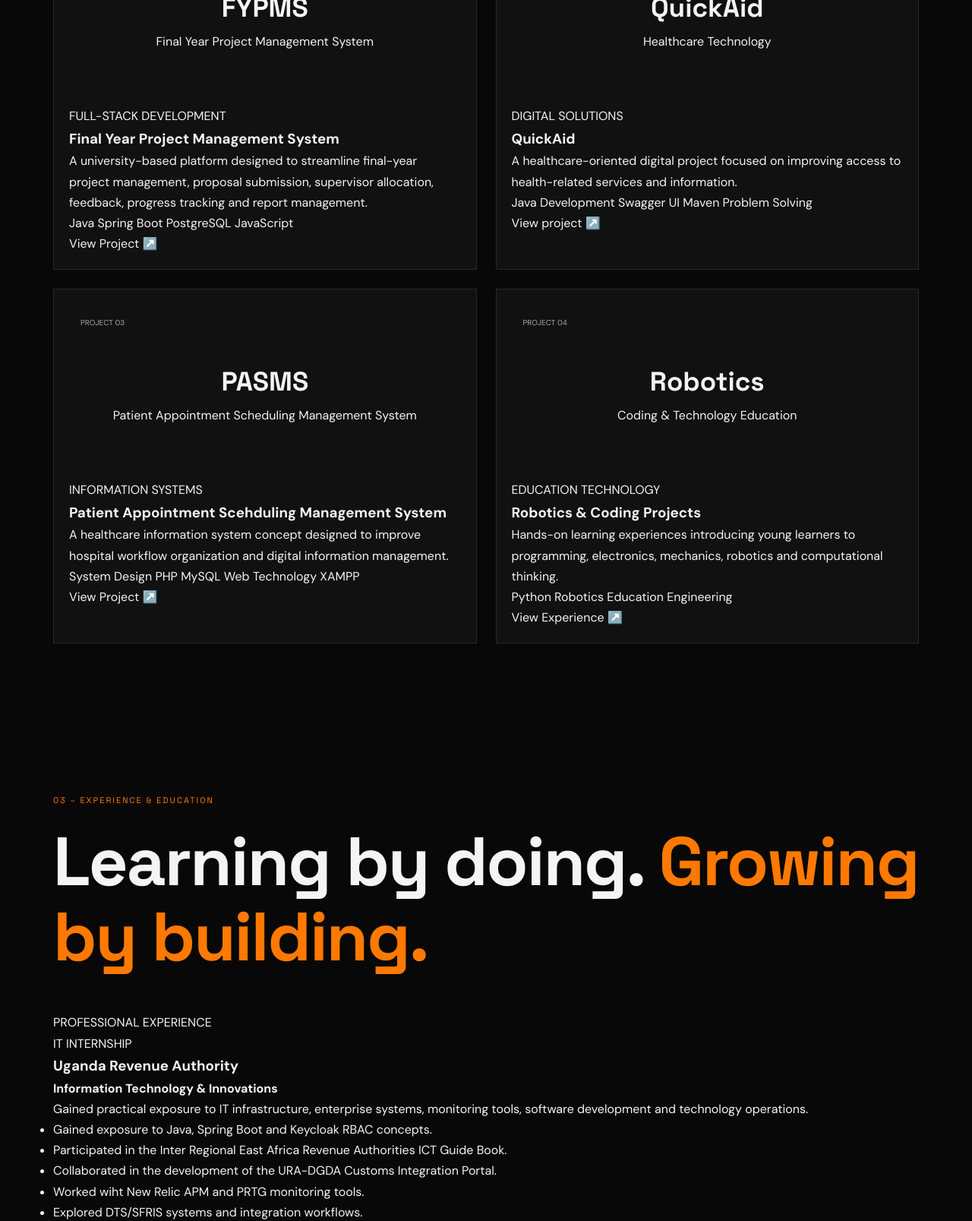
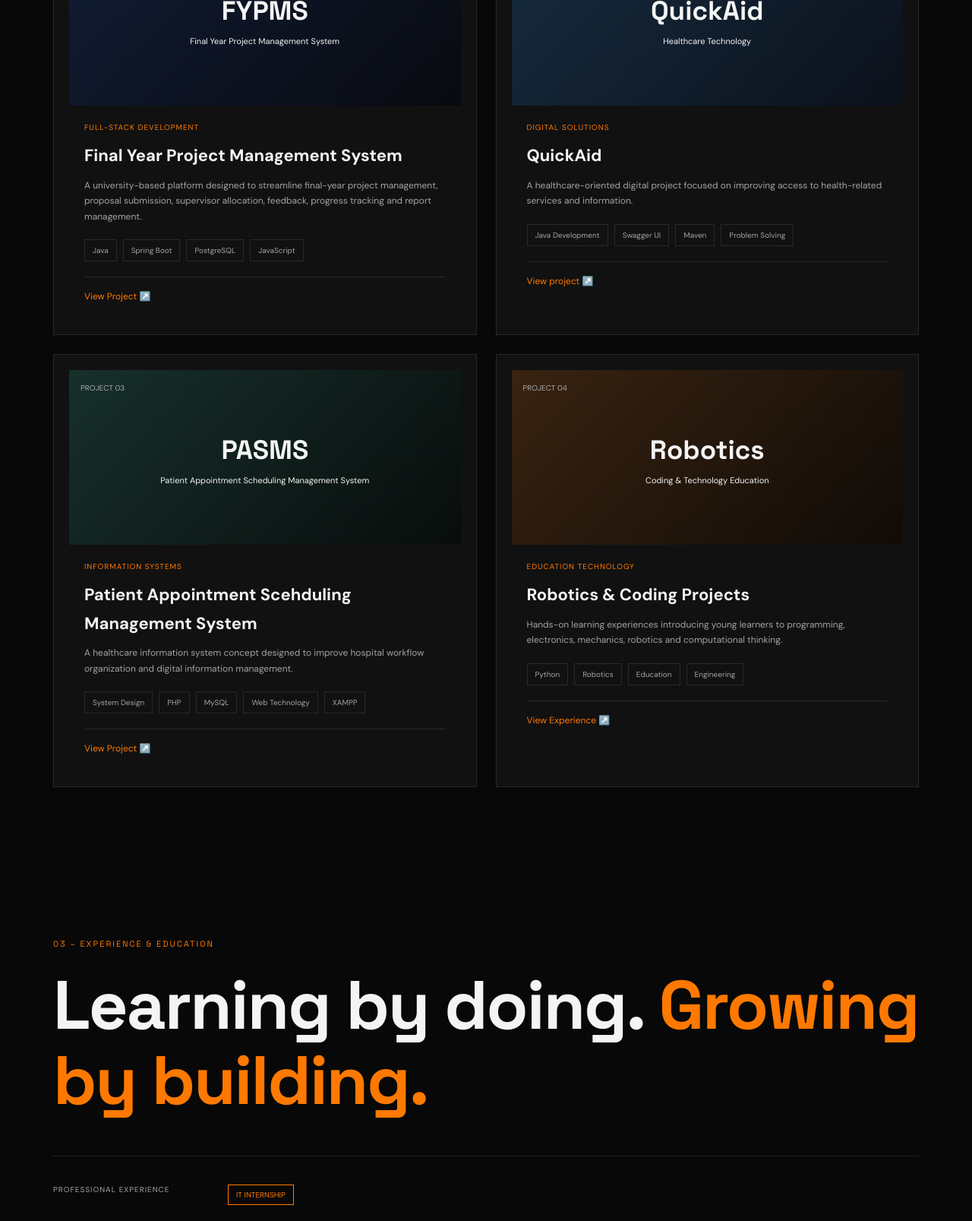
Before and after one commit to blade-22-coder/Emmanuel-Portfolio, a plain HTML site: page index.html in a window 1280 px wide. Shown: the part 2260-3867 px from the top of the page at 76% size. Drawn offline with Linux system fonts and the light colour scheme.

Commit message:
applying some color and style to it.

```diff
--- a/index.html
+++ b/index.html
@@ -245,21 +245,21 @@
 
             <!--QUICKAID-->
             <article class="project-card reveal">
-                <div class="project-image project quickaid">
+                <div class="project-image project-quickaid">
                     <span>PROJECT 02</span>
                     <h2>QuickAid</h2>
                     <p>Healthcare Technology</p>
                 </div>
 
-                <div>
-                    <p class="project-content">DIGITAL SOLUTIONS</p>
+                <div class="project-content">
+                    <p class="project-category">DIGITAL SOLUTIONS</p>
                     <h3>QuickAid</h3>
                     <p>
                         A healthcare-oriented digital project focused on improving
                         access to health-related services and information.
                     </p>
 
-                    <div class="projet-tags">
+                    <div class="project-tags">
                         <span>Java Development</span>
                         <span>Swagger UI</span>
                         <span>Maven</span>
@@ -375,7 +375,7 @@
             </article>
 
             <!--FUNDI BOTS-->
-            <article class="timeline-itme reveal">
+            <article class="timeline-item reveal">
                 <div class="timeline-date">
                     TECHNOLOGY & EDUCATION
                 </div>
@@ -428,7 +428,7 @@
             </h2>
         </div>
 
-        <div class="skillis-grid reveal">
+        <div class="skills-grid reveal">
             <div class="skill-group">
                 <span>01</span>
                 <h3>Development</h3>
--- a/style.css
+++ b/style.css
@@ -376,3 +376,135 @@ margin-bottom: 50px;
     font-family: var(--display);
     font-size: 35px;
 }
+.project-image p {
+    font-size: 11px;
+}
+.project-fypms {
+    background: linear-gradient(135deg, #111d35,#080a10);
+}
+.project-quickaid {
+    background: linear-gradient(135deg,#172c40,#0b111b);
+}
+.project-hospital {
+    background: linear-gradient(135deg,#17302c,#080d0c);
+}
+.project-robotics {
+    background: linear-gradient(135deg,#392311,#100b07);
+}
+.project-content {
+    padding: 20px;
+}
+.project-category {
+    font-size: 10px;
+    color: var(--orange);
+    letter-spacing: 1px;
+}
+.project-content h3 {
+    font-family: var(--dsiplay);
+    font-size: 22px;
+    margin: 10px 0;
+}
+.project-content > p:not(.project-category) {
+    color: var(--muted);
+    font-size: 12px;
+}
+.project-tags {
+    display: flex;
+    gap: 8px;
+    flex-wrap: wrap;
+    margin: 20px 0;
+}
+.project-tags span {
+    border: 1px solid var(--border);
+    padding: 5px 10px;
+    font-size: 10px;
+    color: var(--muted);
+}
+.project-link {
+    display: block;
+    border-top: 1px solid var(--border);
+    padding-top: 15px;
+    font-size: 12px;
+    color: var(--orange);
+}
+
+/*EXPERIENCE*/
+.timeline {
+    border-top: 1px solid var(--border);
+}
+.timeline-item {
+    display: grid;
+    grid-template-columns: 200px 1fr;
+    gap: 30px;
+    padding: 35px 0;
+    border-bottom: 1px solid var(--border);
+}
+.timeline-date {
+    font-size: 10px;
+    color: var(--muted);
+    letter-spacing: 1px;
+}
+.timeline-tag {
+    display: inline-block;
+    border: 1px solid var(--orange);
+    padding: 4px 10px;
+    font-size: 10px;
+    color: var(--orange);
+}
+.timeline-content h3 {
+    font-family: var(--display);
+    font-size: 23px;
+    margin: 15px 0 5px;
+}
+.timeline-content h4 {
+    font-size: 13px;
+    color: var(--orange);
+    font-weight: 500;
+}
+.timeline-content p,
+.timeline-content li {
+    color: var(--muted);
+    font-size: 12px;
+}
+.timeline-content p {
+    margin: 15px 0;
+}
+.timeline-content ul {
+    padding-left: 20px;
+}
+
+/*SKILLS*/
+.skills-grid {
+    display: grid;
+    grid-template-columns: repeat(2,1fr);
+    border: 1px solid var(--border);
+}
+.skill-group {
+    padding: 30px;
+    border: 1px solid var(--border);
+}
+.skill-group > span {
+    color: var(--orange);
+    font-size: 11px;
+}
+.skill-group h3 {
+    font-family: var(--display);
+    margin: 10px 0 20px;
+}
+.skill-list {
+    display: flex;
+    flex-wrap: wrap;
+    gap: 10px;
+}
+.skill-list span {
+    padding: 8px 12px;
+    border: 1px solid var(--border);
+    font-size: 11px;
+    color: var(--muted);
+    transition: 0.3s;
+}
+.skill-list span:hover {
+    border-color: var(--orange);
+    color: var(--orange);
+
+}
```
